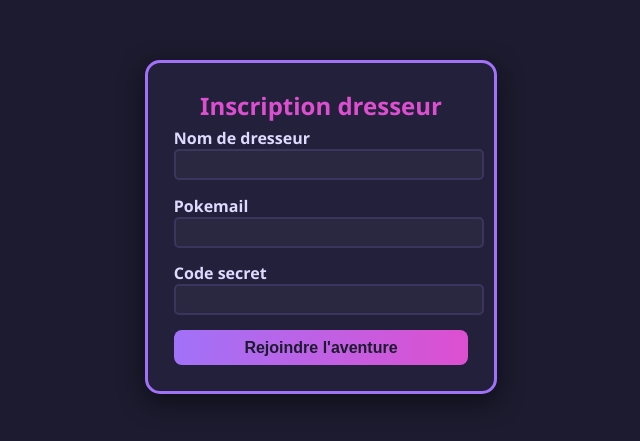
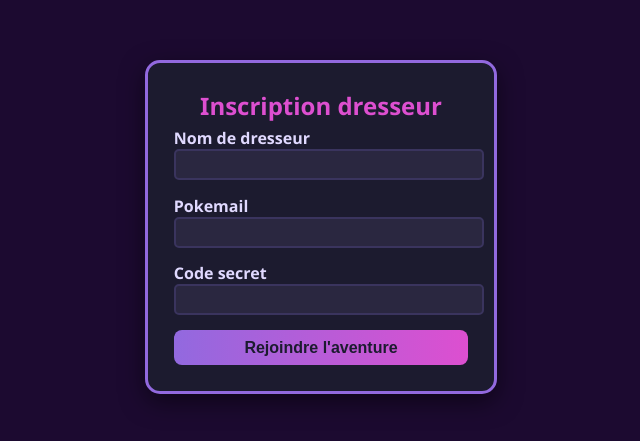
Before and after one commit to Revoky/B3_AdvancedFront_Pokedex, a React (Vite) app: page / in a window 1280 px wide. Shown: the part 173-614 px from the top of the page, without its empty margins (319-959 px from the left). Built offline with nearby package versions, Linux system fonts and the light colour scheme.

Commit message:
signupForm

```diff
--- a/src/styles/main.css
+++ b/src/styles/main.css
@@ -1,12 +1,14 @@
-/* #1c1b2f Violet foncé -	Background */
+/* #444352 Violet gris - Background global */
+/* #1c1b2f Violet foncé -	Background des composents */
 /* #a172f8 Violet clair	- Border */
 /* #dd4fd0 Rose - Titles */
 /* linear-gradient(to right, #a172f8, #dd4fd0) Dégradé violet/rose - Buttons */
 /* #e0d9ff Gris -	Texte secondaire */
 
 :root {
-  --color-bg: #1c1b2f;
-  --color-violet: #a172f8;
+  --color-bg: #1c0a30;
+  --color-bgComponents: #1c1b2f;
+  --color-violet: #9269df;
   --color-pink: #dd4fd0;
   --color-light: #e0d9ff;
 }
--- a/src/styles/signupForm.css
+++ b/src/styles/signupForm.css
@@ -1,12 +1,13 @@
 :root {
-    --color-bg: #1c1b2f;
-    --color-violet: #a172f8;
+    --color-bg: #1c0a30;
+    --color-bgComponents: #1c1b2f;
+    --color-violet: #9269df;
     --color-pink: #dd4fd0;
     --color-light: #e0d9ff;
 }
 
 form {
-    background-color: #22203a;
+    background-color: var(--color-bgComponents);
     border: 3px solid var(--color-violet);
     border-radius: 15px;
     padding: 2%;
@@ -54,7 +55,7 @@ button {
     width: 100%;
     padding: 3%;
     background: linear-gradient(to right, var(--color-violet), var(--color-pink));
-    color: var(--color-bg);
+    color: var(--color-bgComponents);
     font-weight: bold;
     border: none;
     border-radius: 8px;
```
